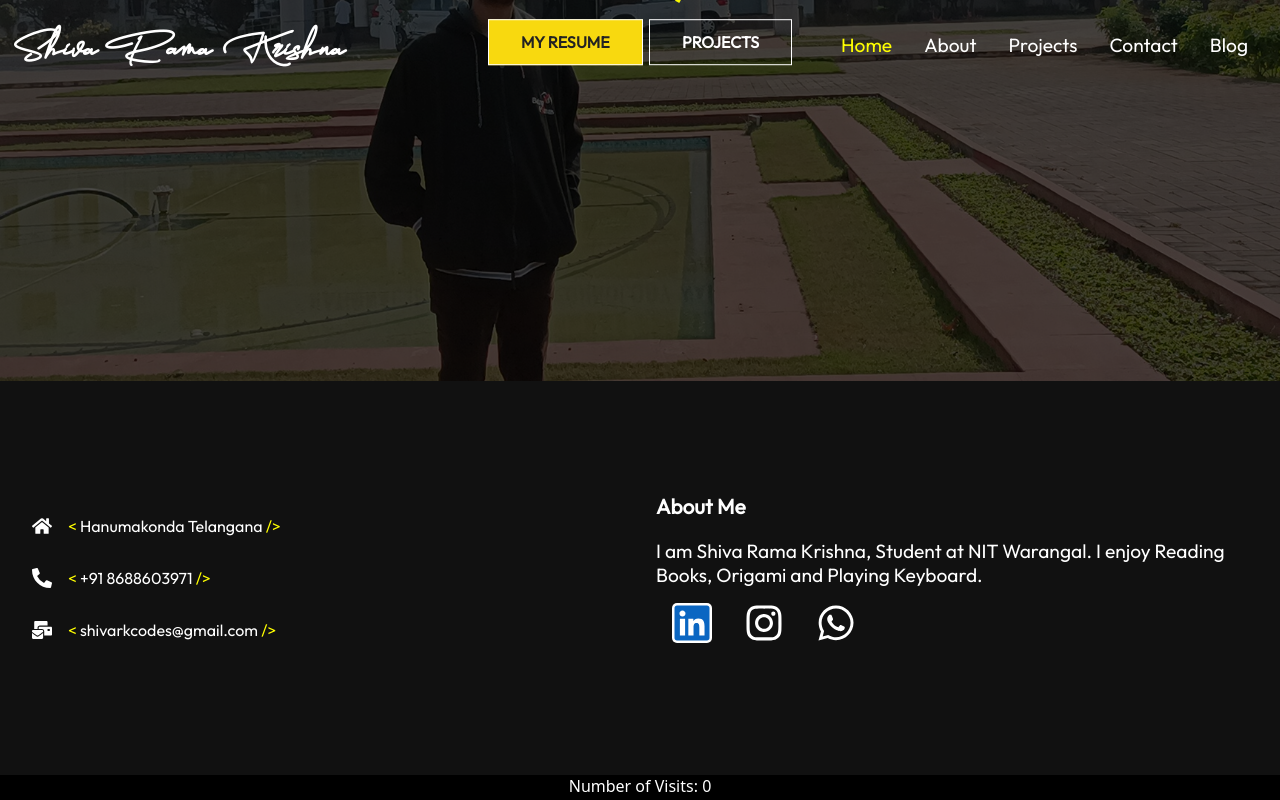
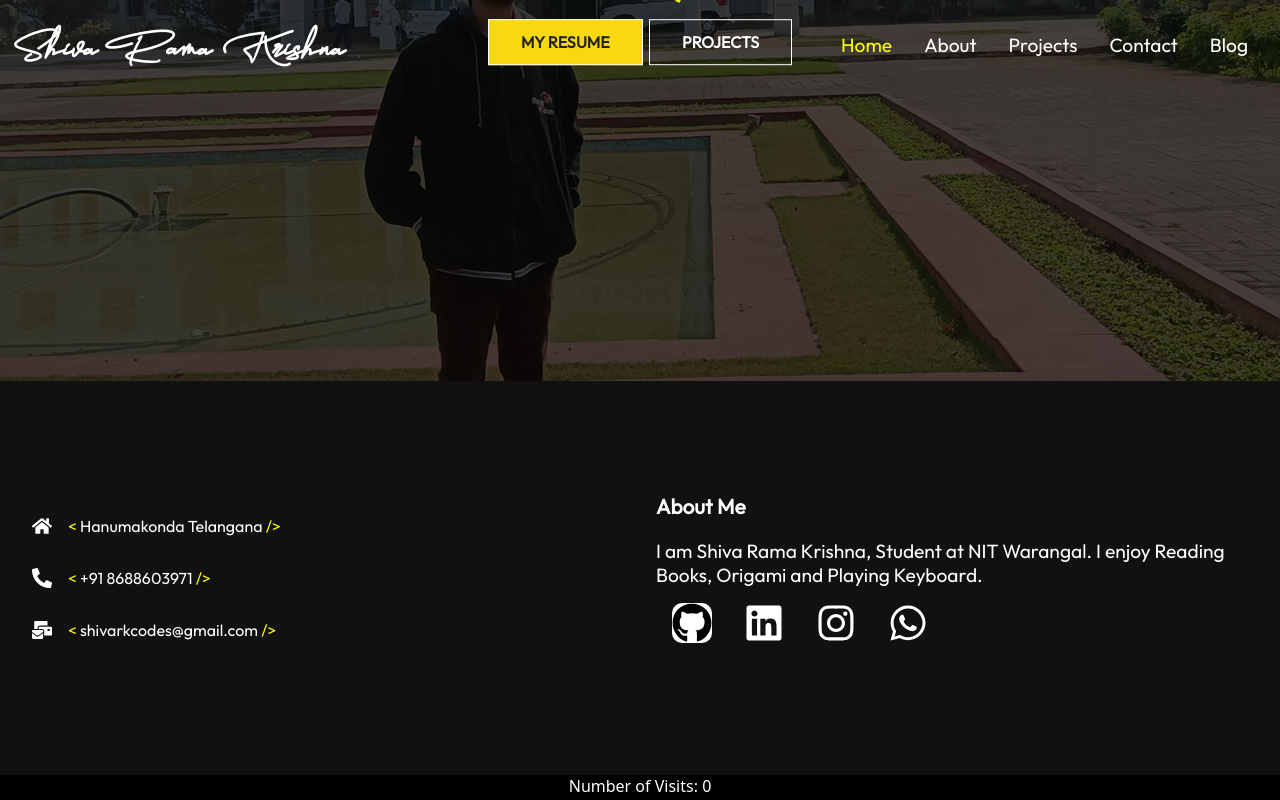
Before and after one commit to ShivaRK17/shivark17.github.io, a React (Create React App) app: page / in a window 1280 px wide. In both pictures the pointer is over the icon 692 px from the left and 1042 px from the top of the page. Shown: the part 419-1219 px from the top of the page. Built offline with nearby package versions, Linux system fonts and the light colour scheme; no server answers.

Commit message:
added Github

```diff
--- a/package.json
+++ b/package.json
@@ -22,7 +22,7 @@
   },
   "scripts": {
     "predeploy": "npm run build",
-    "deploy": "gh-pages -d build",
+    "deploy": "gh-pages -b master -d build",
     "start": "react-scripts start",
     "build": "react-scripts build",
     "test": "react-scripts test",
--- a/src/components/Footer.css
+++ b/src/components/Footer.css
@@ -67,6 +67,11 @@
     background-color: #fff;
     border-radius: 10px;
 }
+.fgithub:hover{
+    border-radius: 10px;
+    background-color: #fff;
+    color: black;
+}
 .fwap:hover{
     color: #25D366;
     background-color: white;
--- a/src/components/Footer.js
+++ b/src/components/Footer.js
@@ -1,6 +1,6 @@
 import React, { useState,useEffect } from 'react'
 import './Footer.css'
-import { FaHome, FaInstagram, FaLinkedin, FaMailBulk, FaPhoneAlt, FaWhatsapp } from 'react-icons/fa'
+import { FaGithub, FaHome, FaInstagram, FaLinkedin, FaMailBulk, FaPhoneAlt, FaWhatsapp } from 'react-icons/fa'
 import { Link } from 'react-router-dom'
 
 const Footer = () => {
@@ -50,6 +50,7 @@ const Footer = () => {
                         <h3>About Me</h3><br />
                         <p>I am Shiva Rama Krishna, Student at NIT Warangal. I enjoy Reading Books, Origami and Playing Keyboard.</p>
                         <div className="social">
+                            <Link target='_blank' to='https://www.linkedin.com/in/shiva-rama-krishna-jakkepalli'><FaGithub size={40} className='ficon fgithub' /></Link>
                             <Link target='_blank' to='https://www.linkedin.com/in/shiva-rama-krishna-jakkepalli'><FaLinkedin size={40} className='ficon flinkedin' /></Link>
                             <Link target='_blank' to='https://www.instagram.com/_.shivark._/'><FaInstagram size={40} className='ficon finsta' /></Link>
                             <Link target='_blank' to='https://wa.me/+918688603971'><FaWhatsapp size={40} className='ficon fwap' /></Link>
```
